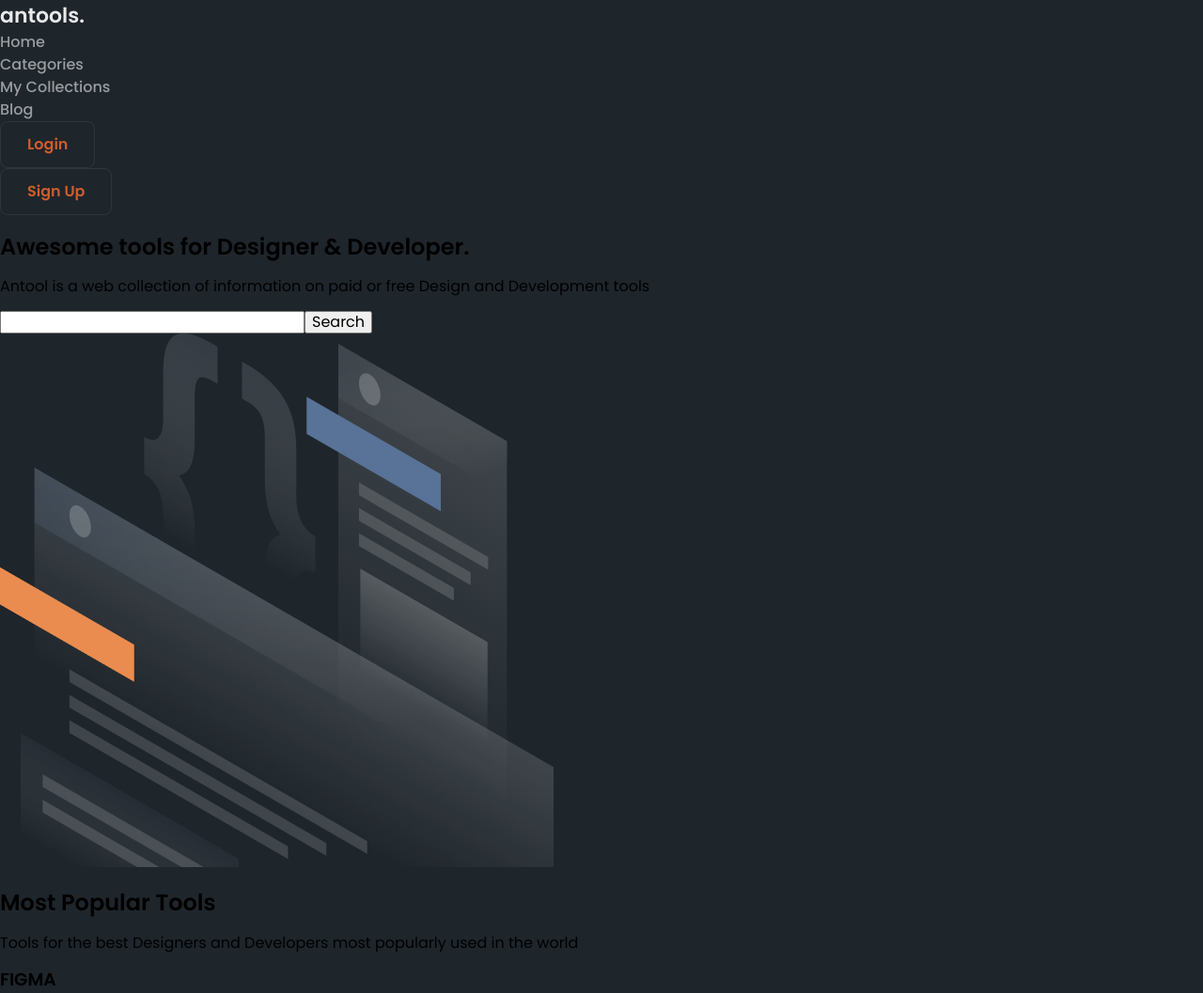
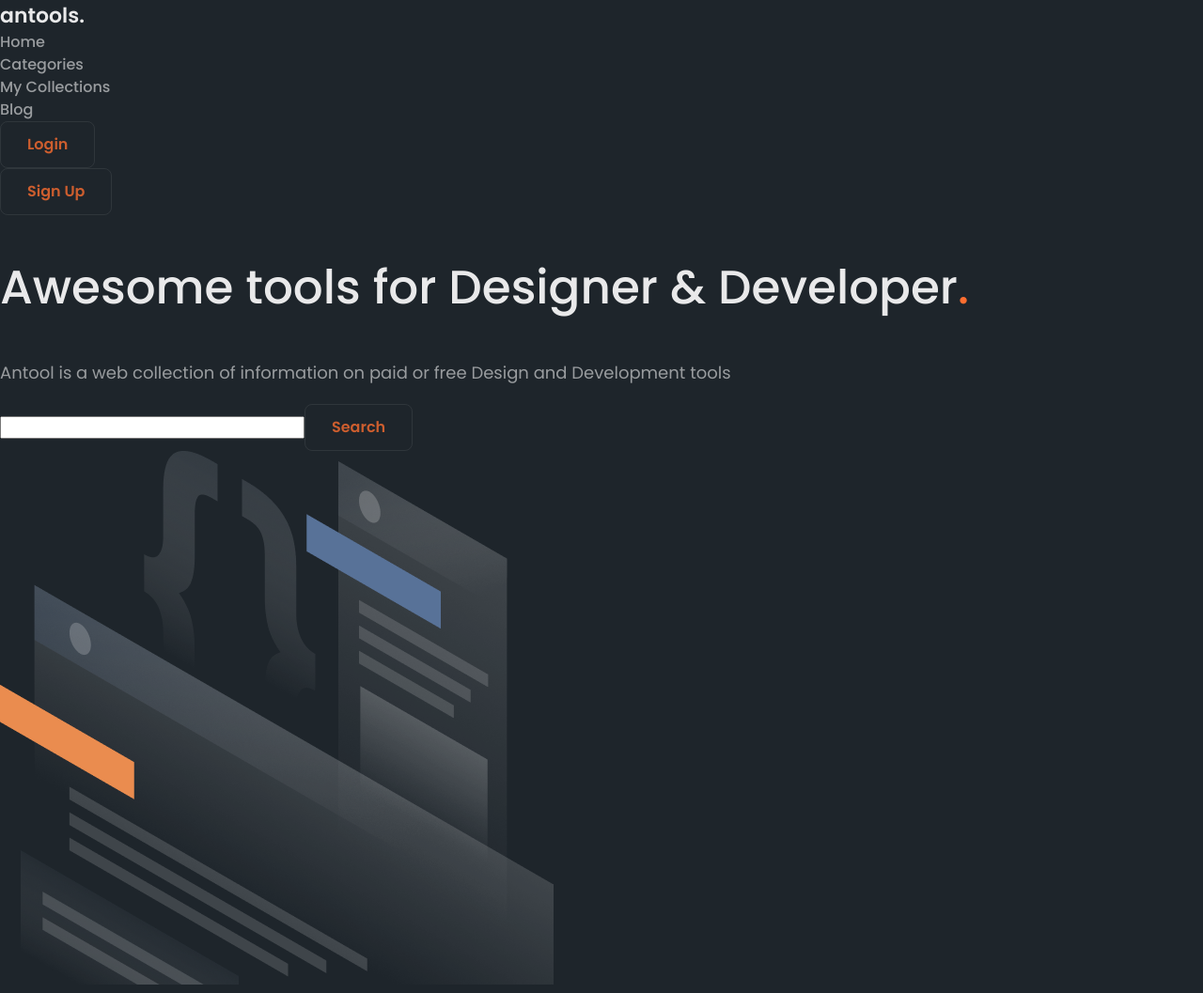
Before and after one commit to kognitiive/helloit-projects, a plain HTML site: page index.html in a window 1280 px wide. Shown: the top 1057 px of the page at 94% size. Drawn offline with nearby package versions, Linux system fonts and the light colour scheme.

Commit message:
hero-section

```diff
--- a/css/styles.css
+++ b/css/styles.css
@@ -75,3 +75,26 @@ ul {
 /* .class{
   position: absolute;
 } */
+
+
+/* hero -- start */
+
+.hero h1 {
+  color: var(--white-color);
+
+  font-weight: 500;
+  font-size: 50px;
+  line-height: 1.4;
+}
+
+.hero-title-accent {
+  color: var(--active-background);
+}
+
+.hero-description {
+  color: var(--primary-color);
+  font-size: 18px;
+  line-height: 1.67;
+}
+
+/* hero -- end */
--- a/index.html
+++ b/index.html
@@ -30,13 +30,13 @@
       </ul>
     </header>
     <main>
-      <section>
-        <h1>Awesome tools for Designer & Developer.</h1>
-        <p>
+      <section class="hero">
+        <h1>Awesome tools for Designer & Developer<span class="hero-title-accent">.</span></h1>
+        <p class="hero-description">
           Antool is a web collection of information on paid or free Design and
           Development tools
         </p>
-        <form><input type="text" /><button>Search</button></form>
+        <form><input type="text" /><button type="button" class="btn">Search</button></form>
         <img src="images/Illustration.png" alt="илюстрация" />
       </section>
       <section>
```
